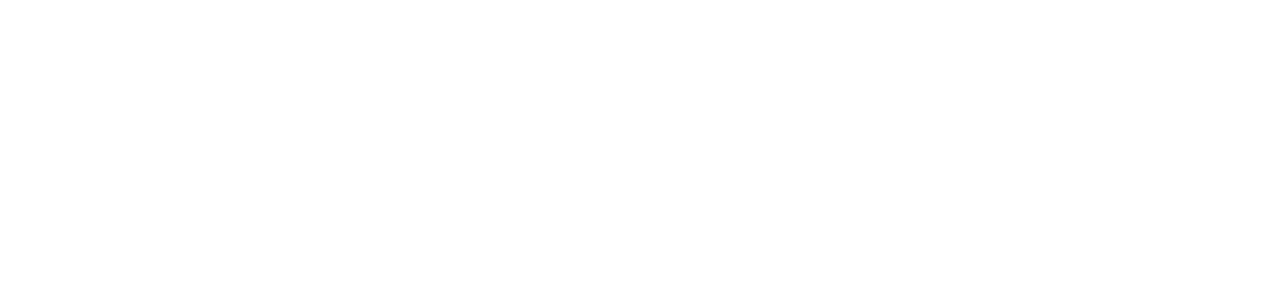
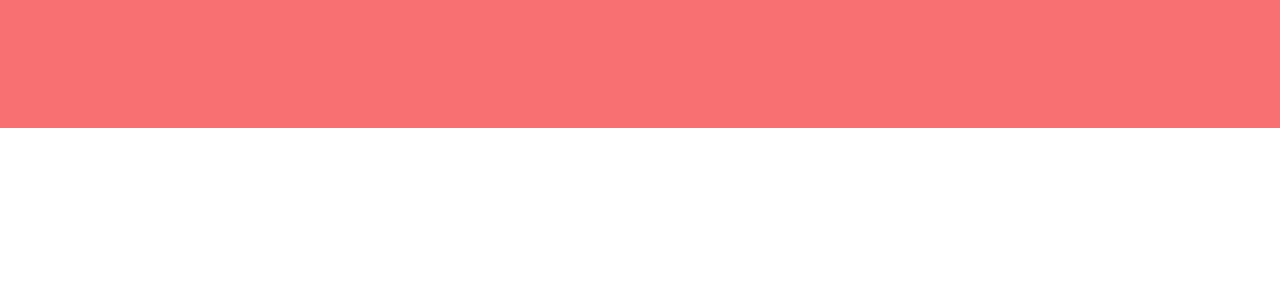
Before and after one commit to 4rtu3o/bayber.co, a Next.js app: page / in a window 1280 px wide. Shown: the top 300 px of the page. Built offline with nearby package versions, Linux system fonts and the light colour scheme.

Commit message:
feat: add layout

```diff
--- /dev/null
+++ b/components/layout/header.tsx
@@ -0,0 +1,5 @@
+function Header() {
+    return (<header className="flex bg-red-400 w-full h-32"></header>);
+}
+
+export default Header;
--- /dev/null
+++ b/components/layout/index.tsx
@@ -0,0 +1,18 @@
+import type { ReactNode } from 'react';
+import Header from './Header';
+
+type Props = {
+  children?: ReactNode;
+};
+
+function Layout({ children }: Props) {
+  return (
+    <>
+      {/* HEADER */}
+      <Header />
+      <main>{children}</main>
+      {/* FOOTER */}
+    </>
+  );
+}
+export default Layout;
--- a/pages/_app.tsx
+++ b/pages/_app.tsx
@@ -1,6 +1,11 @@
-import '@/styles/globals.css'
-import type { AppProps } from 'next/app'
+import '@/styles/globals.css';
+import type { AppProps } from 'next/app';
+import Layout from '@/components/layout';
 
 export default function App({ Component, pageProps }: AppProps) {
-  return <Component {...pageProps} />
+  return (
+    <Layout>
+      <Component {...pageProps} />
+    </Layout>
+  );
 }
--- a/pages/index.tsx
+++ b/pages/index.tsx
@@ -9,16 +9,12 @@
         <meta name="viewport" content="width=device-width, initial-scale=1" />
         <link rel="icon" href="/favicon.ico" />
       </Head>
-      {/* HEADER */}
 
-      {/* MAIN */}
-      <main>
-        {/* HERO */}
-        {/* ABOUT */}
-        {/* SERVICES */}
-        {/* PARTNERS */}
-        {/* CONTACT */}
-      </main>
+      {/* HERO */}
+      {/* ABOUT */}
+      {/* SERVICES */}
+      {/* PARTNERS */}
+      {/* CONTACT */}
 
       {/* FOOTER */}
     </>
```
